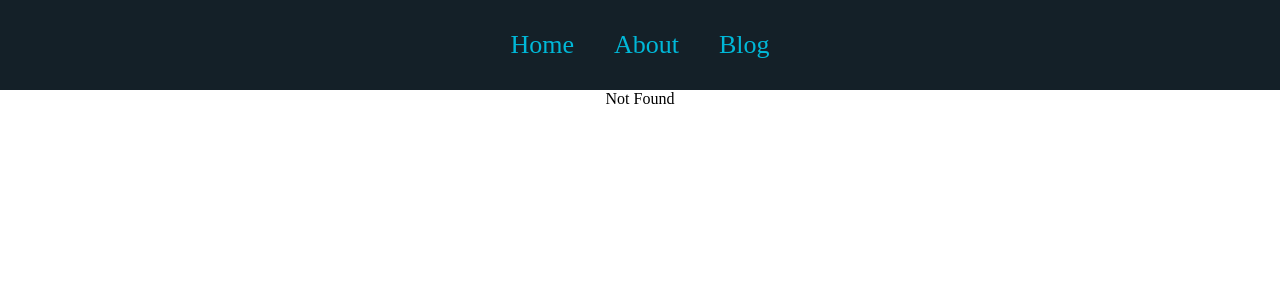
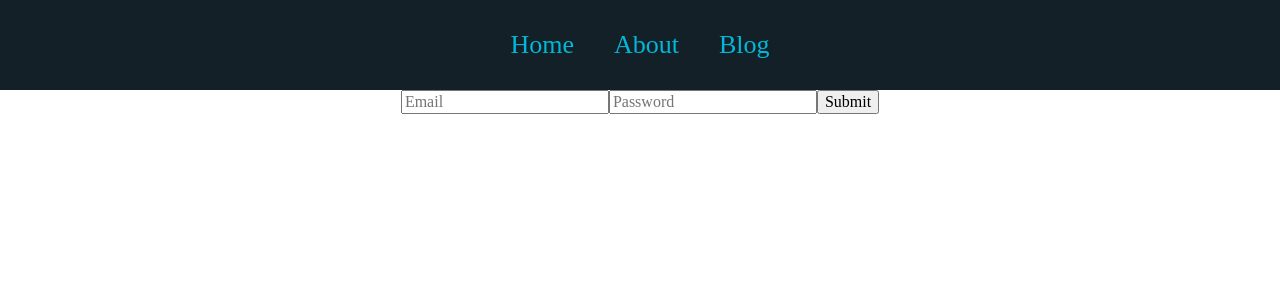
Before and after one commit to RomanAhramenya/react-ts, a React (Vite) app: page /login in a window 1280 px wide. Before the commit this address had no page. Shown: the top 300 px of the page. Built offline with nearby package versions, Linux system fonts and the light colour scheme.

Commit message:
auth.1.0

```diff
--- a/src/App.tsx
+++ b/src/App.tsx
@@ -7,6 +7,8 @@ import NotFoundPage from './components/pages/NotFoundPage'
 import Layout from './components/layout/Layout'
 import Posts from './components/pages/Posts'
 import EditPostPage from './components/pages/EditPostPage'
+import RequireAuth from './components/hoc/RequireAuth'
+import LoginPage from './components/pages/auth/LoginPage'
 
 
 const App: React.FC = () => {
@@ -20,9 +22,13 @@ const App: React.FC = () => {
           <Route path='/' element={<Layout />}>
             <Route index element={<HomePage />} />
             <Route path='about' element={<AboutPage />} />
-            <Route path='blog' element={<BlogPage />} />
+            <Route path='blog' element={
+              <RequireAuth>
+                <BlogPage />
+              </RequireAuth>} />
             <Route path='blog/:id' element={<Posts />} />
             <Route path='blog/:id/edit' element={<EditPostPage />} />
+            <Route path='login' element={<LoginPage />} />
             <Route path='*' element={<NotFoundPage />} />
           </Route>
 
--- a/src/components/pages/auth/LoginPage.tsx
+++ b/src/components/pages/auth/LoginPage.tsx
@@ -1,10 +1,36 @@
-import React from 'react'
+import { useState } from "react";
+import { useLocation, useNavigate } from "react-router-dom"
 
-const LoginPage = () => {
+const LoginPage: React.FC = () => {
+  const navigate = useNavigate();
+  const location = useLocation();
+  const fromPage = location.state?.from?.pathname || '/'
+
+  const [email, setEmail] = useState('')
+  const [password, setPassword] = useState('')
+
+  const handleSubmit: React.FormEventHandler<HTMLFormElement> = (e) => {
+    e.preventDefault()
+    const formData = new FormData(e.target as HTMLFormElement)
+    const email = formData.get('email')
+    const password = formData.get('password')
+
+    fetch('http://localhost:4000/auth/login', {
+      method: 'POST',
+      headers: {
+        'Content-Type': 'application/json'
+      },
+      body: JSON.stringify({ email, password })
+    })
+      .then(response => response.json())
+      .then(json => console.log(json))
+  }
   return (
     <div>
-      <form>
-        login
+      <form onSubmit={handleSubmit} >
+        <input type="text" placeholder="Email" value={email} onChange={e => setEmail(e.target.value)} name="email" />
+        <input type="text" placeholder="Password" value={password} onChange={e => setPassword(e.target.value)} name="password" />
+        <input type="submit" name="submit" />
       </form>
     </div>
   )
```
Also changed, not shown: src/components/pages/auth/RegisterPage.tsx (+3 -6 lines).
